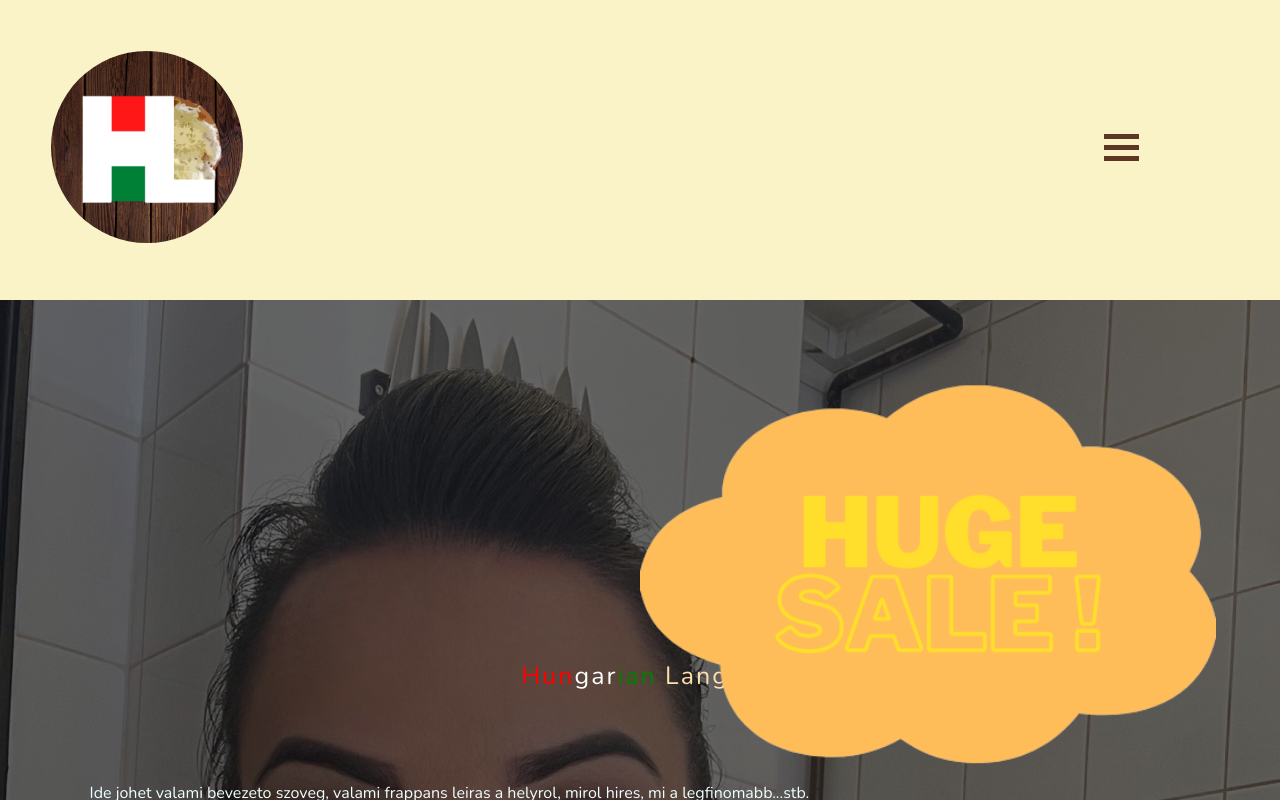
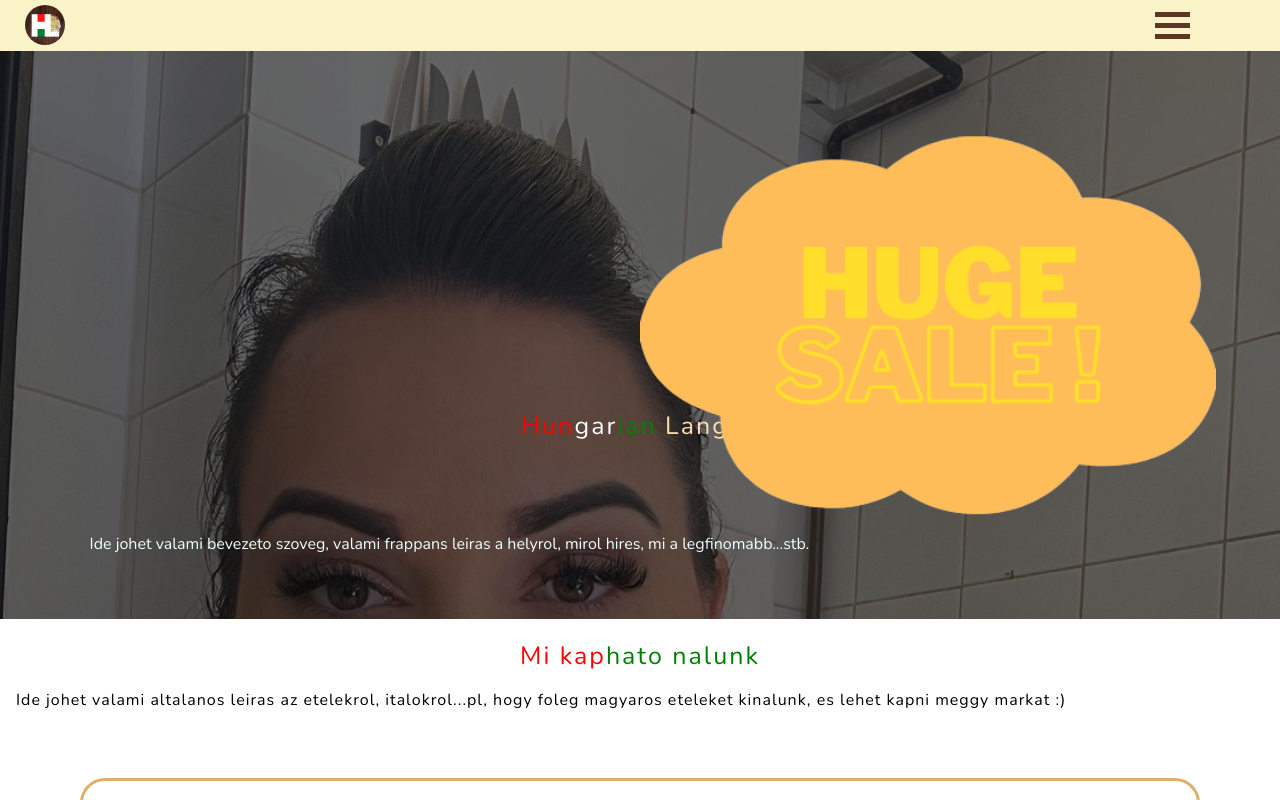
Before and after one commit to azotamiota/hungarian-langos, a React (Create React App) app: page / in a window 1280 px wide. Shown: the top 800 px of the page. Built offline with nearby package versions, Linux system fonts and the light colour scheme.

Commit message:
navbar spacing updated

```diff
--- a/src/App.css
+++ b/src/App.css
@@ -8,7 +8,7 @@ body {
 
 /************************************************************** Navbar START*/
 #logo {
-    width: 15vw;
+    width: 40px;
     height: auto;
     border-radius: 50%;
 }
@@ -17,7 +17,7 @@ body {
     display: flex;
     justify-content: space-between;
     align-items: center;
-    padding: 4vw;
+    padding: 5px 0 0 25px;
     background-color: #faf3c8;
 }
 
```
